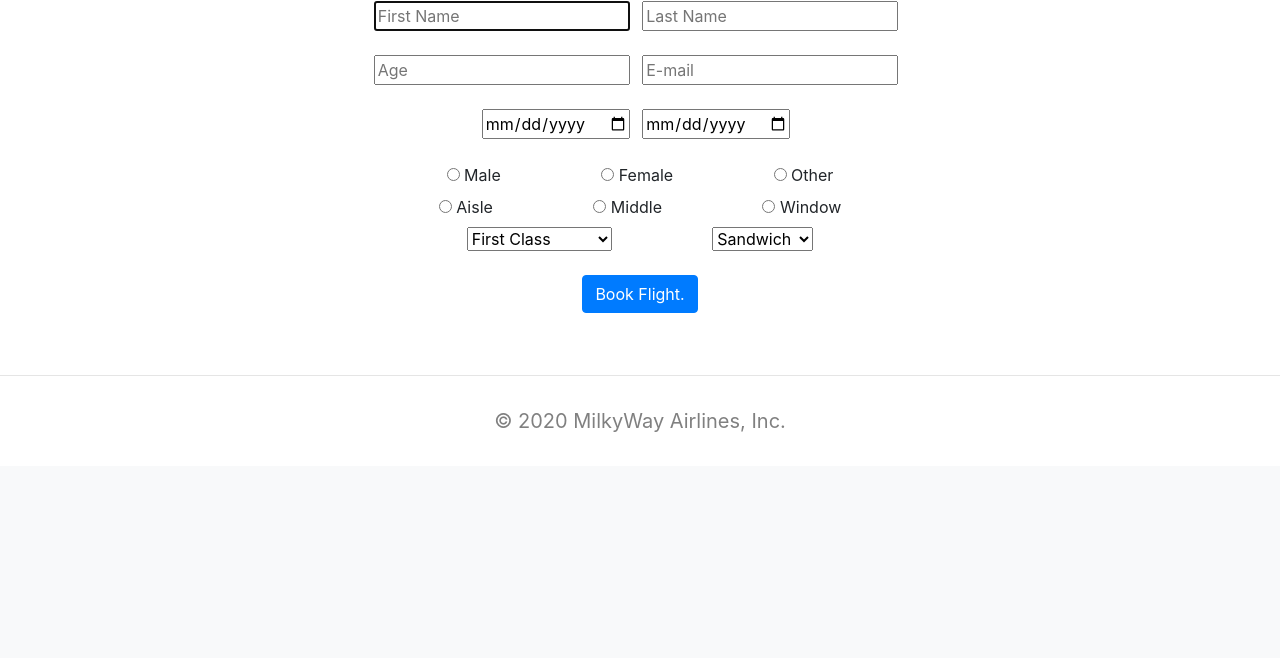
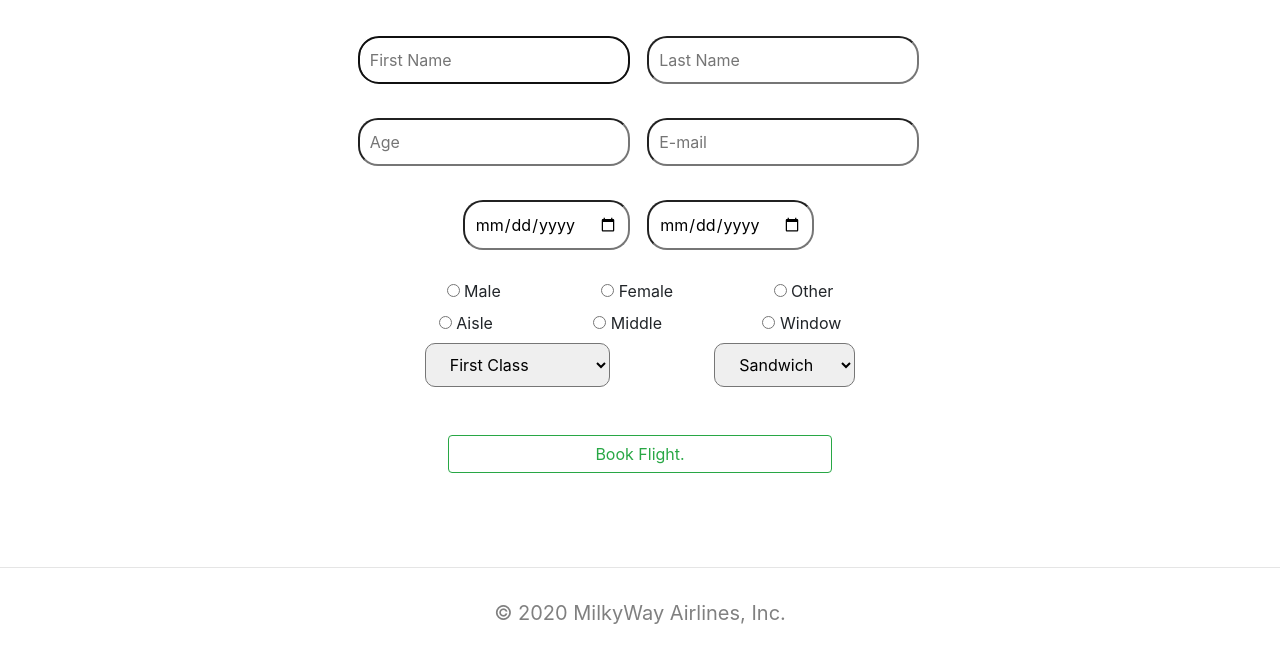
Before and after one commit to PriyanshBordia/The-MilkyWay-Airlines, a Django app: page /travel in a window 1280 px wide. Shown: the part 684-1342 px from the top of the page. Before the commit the page ends 1116 px from the top, so only its background shows below. Run offline with Django 3.2, Linux system fonts and the light colour scheme; data comes from the database, SQL or seed files in the repository; data that the repository does not hold is empty; some libraries are stand-ins or nearby versions.

Commit message:
styling changed

```diff
--- a/flights/static/flights/css/style.css
+++ b/flights/static/flights/css/style.css
@@ -34,6 +38,36 @@ h6 {
   color: #c2dde6;
 }
 
+#first-name, #last-name, #age, #e-mail, #departure-date, #arrival-date {
+  border-radius: 20px;
+  padding: 10px;
+  margin: 5px;
+}
+
+#flights-select-menue {
+  border-radius: 10px;
+  padding: 10px;
+  margin: 5px;
+  padding-left: 20px;
+  padding-right: 20px;
+}
+
+#hospitality-select-menue {
+  border-radius: 10px;
+  padding: 10px;
+  margin-right: 50px;
+  padding-left: 20px;
+  padding-right: 20px;
+}
+
+#food-select-menue {
+  border-radius: 10px;
+  padding: 10px;
+  margin-left: 50px;
+  padding-left: 20px;
+  padding-right: 20px;
+}
+
 .flights-scheduled {
   font-size: 18;
 }
@@ -46,7 +80,7 @@ h6 {
 }
 
 .book-flight-button {
-  width: 2.5in;
+  width: 4in;
   text-decoration: none !important;
 }
 
--- a/flights/static/flights/css/style.scss
+++ b/flights/static/flights/css/style.scss
@@ -1,5 +1,6 @@
 $form-width: 700px;
-$form-btn-size: 2.5in;
+$form-btn-size-sm: 2.5in;
+$form-btn-size-lg: 4.0in;
 $font-lg: 24;
 $font-md: 20;
 $font-sm: 18;
@@ -13,6 +14,10 @@ body
     font-family: sans-serif cursive;
 }
 
+#username
+{
+    color: #c2dde6;
+}
 
 .navbar-brand
 {
@@ -52,6 +57,40 @@ h6
     color: #c2dde6;
 }
 
+#first-name, #last-name, #age, #e-mail, #departure-date, #arrival-date
+{
+    border-radius: 20px;
+    padding: 10px;
+    margin: 5px;
+}
+
+#flights-select-menue
+{
+    border-radius: 10px;
+    padding: 10px;
+    margin: 5px;
+    padding-left: 20px;
+    padding-right: 20px;
+}
+
+#hospitality-select-menue
+{
+    border-radius: 10px;
+    padding: 10px;
+    margin-right: 50px;
+    padding-left: 20px;
+    padding-right: 20px;
+}
+
+#food-select-menue
+{
+    border-radius: 10px;
+    padding: 10px;
+    margin-left: 50px;
+    padding-left: 20px;
+    padding-right: 20px;
+}
+
 .flights-scheduled
 {
     font-size: $font-sm;
@@ -67,7 +106,7 @@ h6
 
 .book-flight-button
 {
-    width: $form-btn-size;
+    width: $form-btn-size-lg;
     text-decoration: none !important;
 }
 
--- a/flights/templates/flights/base.html
+++ b/flights/templates/flights/base.html
@@ -48,7 +48,12 @@
             {% block body %} {% endblock %}
         </main>
 
-        <hr>
+        <hr class="mt-5">
+
+        <section class="comments">
+            <script src="https://utteranc.es/client.js" repo="PriyanshBordia/The-MilkyWay-Airlines" issue-term="title" label="utterances" theme="github-light" crossorigin="anonymous" async>
+            </script>
+        </section>
 
         <footer class = "button">
             &copy; 2020 MilkyWay Airlines, Inc.
--- a/flights/templates/flights/error.html
+++ b/flights/templates/flights/error.html
@@ -35,11 +35,11 @@
         <div class="alert alert-danger error-message-type">
             {{ type }}
         </div>
-        <div class = "alert alert-warning" role = "alert">
+        <div class = "alert alert-warning mt-2" role = "alert">
 			{{ message }}
 		</div>
         <div class="error-message-a mt-3 ml-auto mr-auto mb-2">
-            <a class="btn btn-outline-primary btn-lg mt-3" href="{% url 'travel' %}" role="button">Go. Back</a>
+            <a class="btn btn-outline-danger btn-lg mt-3" href="{% url 'travel' %}" role="button">Go. Back</a>
         </div>
 	</div>
 {% endblock %}
--- a/flights/templates/flights/home.html
+++ b/flights/templates/flights/home.html
@@ -19,7 +19,7 @@
                     Hi! {{ user.username }}, <br>
                     Welcome Back :)
                 </div>
-                <a class="form-home-button btn btn-outline-primary btn-lg mt-3" href="{% url 'travel' %}" role="button">Travel</a>
+                <a class="form-home-button btn btn-outline-info btn-lg mt-3" href="{% url 'travel' %}" role="button">Travel</a>
             </div>
         </div>
 
@@ -30,7 +30,7 @@
                     Welcome, <br>
                     Log In to travel around the globe.
                 </div>
-                <a class="form-home-button btn btn-outline-primary mt-3" href="{% url 'login' %}" role="button">Log in</a>
+                <a class="form-home-button btn btn-outline-info mt-3" href="{% url 'login' %}" role="button">Log in</a>
             </div>
         </div>
     {% endif %}
--- a/flights/templates/flights/travel.html
+++ b/flights/templates/flights/travel.html
@@ -23,7 +23,7 @@
 
                 {% csrf_token %}
                 <!-- <div class="custom-select" style="width:400px;"> -->
-                    <select name="flight_id">
+                    <select id="flights-select-menue" name="flight_id">
                         {% for flight in flights %}
                             <option value="{{ flight.id }}">{{ flight.origin }} to {{ flight.destination }}</option>
                         {% endfor %}
@@ -64,19 +64,19 @@
                 <label for="window">Window</label>
                 <br>
 
-                <select class="mr-5 ml-auto" name="hospitality">
+                <select id = "hospitality-select-menue" name="hospitality">
                         <option class="dropdown-item">First Class</option>
                         <option class="dropdown-item">Bussiness Class</option>
                         <option class="dropdown-item">Economy Class</option>
                 </select>
-                <select  class="ml-5 mr-auto" name="foods">
+                <select  id = "food-select-menue" name="foods">
                     {% for food in foods %}
                         <option value="{{ food.id }}">{{ food.name }}</option>
                     {% endfor %}
                 </select>
                 <br>
 
-                <button id="book-flight-button" class = "btn btn-primary ml-auto mr-auto mt-4">Book Flight.</button>
+                <button class = "book-flight-button btn btn-outline-success ml-auto mr-auto mt-5">Book Flight.</button>
             </form>
         <div>
     </div>
--- a/flights/templates/registration/login.html
+++ b/flights/templates/registration/login.html
@@ -26,7 +26,7 @@
 
                     {{ form.as_p }}
 
-                    <input class="form-control login-action-button btn btn-primary mt-2" type="submit" value="Log In">
+                    <input class="form-control login-action-button btn btn-outline-info mt-2 ml-5" type="submit" value="Log In">
                 </div>
             </form>
         </div>
```
Also changed, not shown: other parts of flights/static/flights/css/style.css (+4 -60 lines), other parts of flights/static/flights/css/style.scss (+3 -62 lines), 8 other files.
